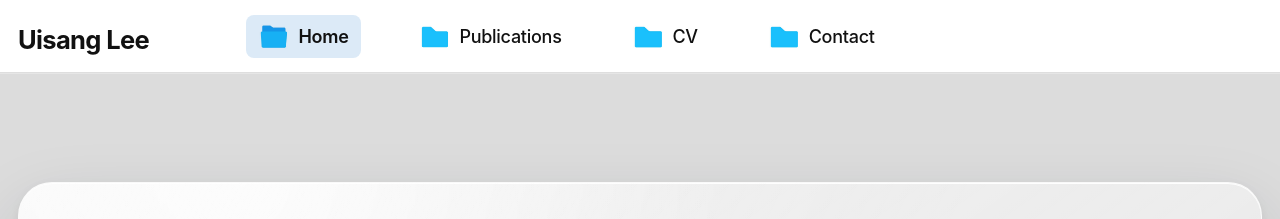
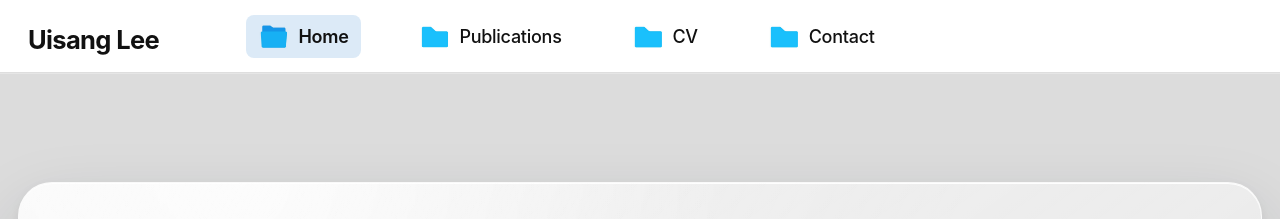
Before and after one commit to uisanglee/uisanglee.github.io, a Jekyll site: the page built from _pages/about.md, in a window 1280 px wide. Shown: the top 219 px of the page. Built offline with Jekyll 4.4.1, drawn with Linux system fonts in a browser that asks for light colours; a style sheet for code colours, icons or effects is not loaded.

Commit message:
Center masthead brand content

```diff
--- a/_includes/head.html
+++ b/_includes/head.html
@@ -13,4 +13,4 @@
 </script>
 
 <!-- For all browsers -->
-<link rel="stylesheet" href="{{ base_path }}/assets/css/main.css?v=20261021-26">
+<link rel="stylesheet" href="{{ base_path }}/assets/css/main.css?v=20261021-27">
--- a/assets/css/main.scss
+++ b/assets/css/main.scss
@@ -74,6 +74,8 @@
 .brand-roulette-link {
   display: inline-grid !important;
   align-items: center;
+  justify-items: center;
+  text-align: center;
   height: 1.65em;
   min-width: 8.4rem;
   overflow: hidden;
@@ -82,6 +84,8 @@
 
 .brand-roulette {
   display: inline-block;
+  justify-self: center;
+  text-align: center;
   line-height: 1.25;
   transform-origin: 50% 100%;
   transform-style: preserve-3d;
```
